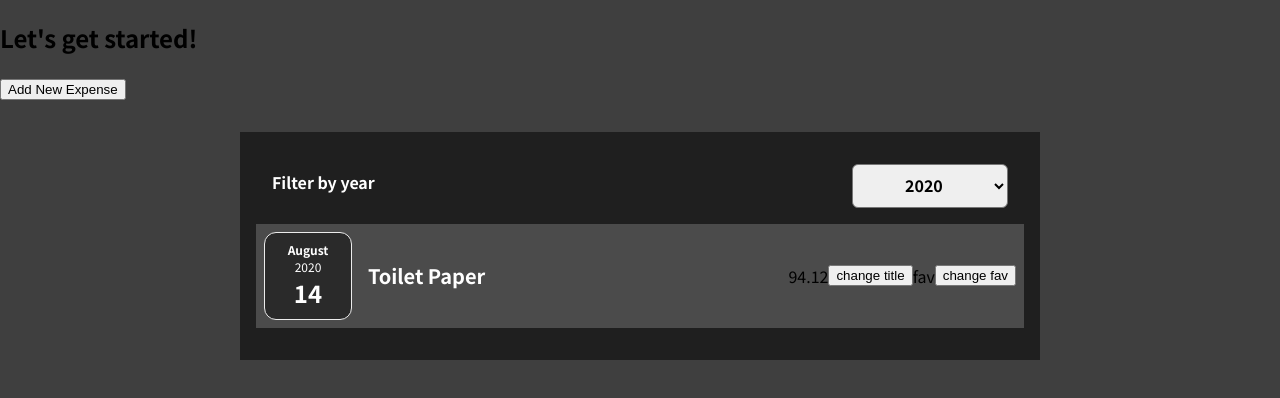
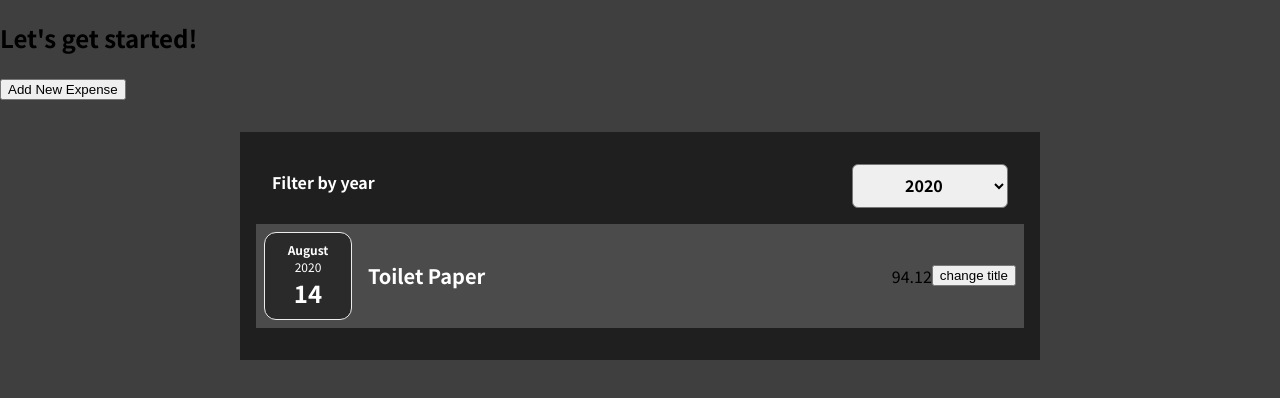
Before and after one commit to raneem74/react-expense-tracker, a React (Create React App) app: page / in a window 1280 px wide. Shown: the top 398 px of the page. Built offline with nearby package versions, Linux system fonts and the light colour scheme.

Commit message:
fix: remove test button

```diff
--- a/src/components/Expenses/ExpensesItem.js
+++ b/src/components/Expenses/ExpensesItem.js
@@ -6,7 +6,6 @@ import './ExpensesItem.css';
 export default function ExpenseItem(props) {
 
   const [title, setTitle] = useState(props.title);
-  const [testState, setTestState] = useState(true);
 
   const changeTitleHandler = () => {
     setTitle("updated");
@@ -22,10 +21,6 @@ export default function ExpenseItem(props) {
         <div className='expense-item__Price'>{props.amount}</div>
       </div>
       <button onClick={changeTitleHandler}>change title</button>
-      <div>{testState ? "fav" : "not fav"} </div>
-      <button onClick={() => {
-        setTestState(false);
-      }}>change fav</button>
     </Card>
   )
 }
```
Also changed, not shown: src/components/Chart/Chart.module.css (added, +9 -0 lines), src/components/Chart/Chart.js (added), src/components/Chart/ChartBar.js (added), src/components/Chart/ChartBar.module.css (added), 1 other file (tests, documents, lock files or other folders).
